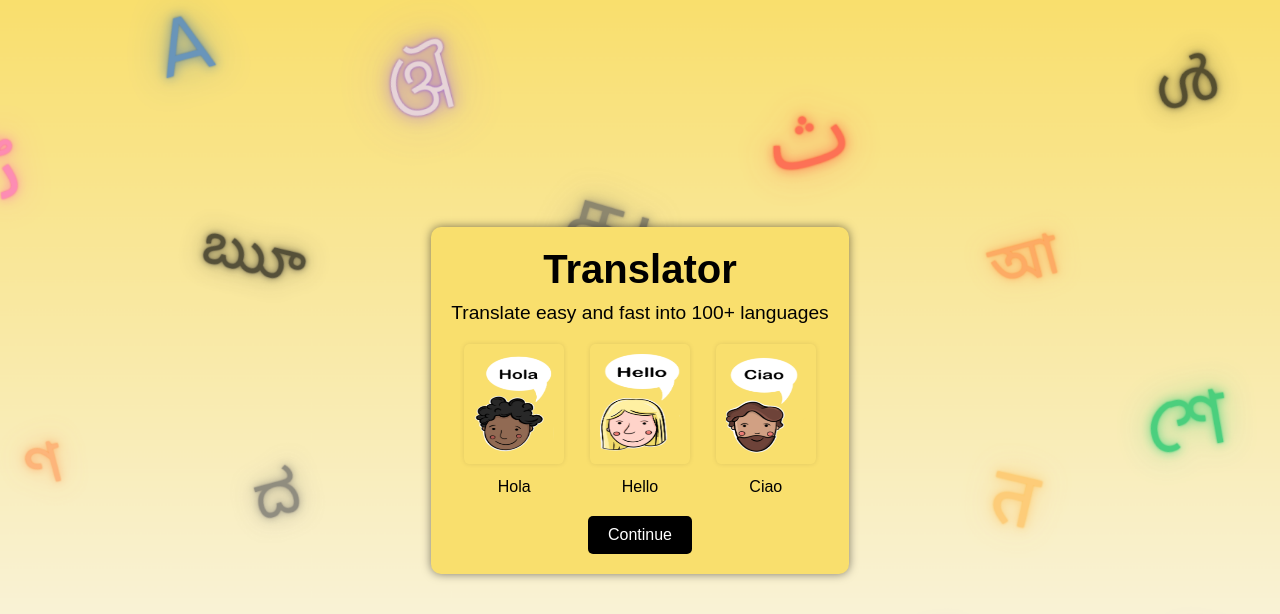
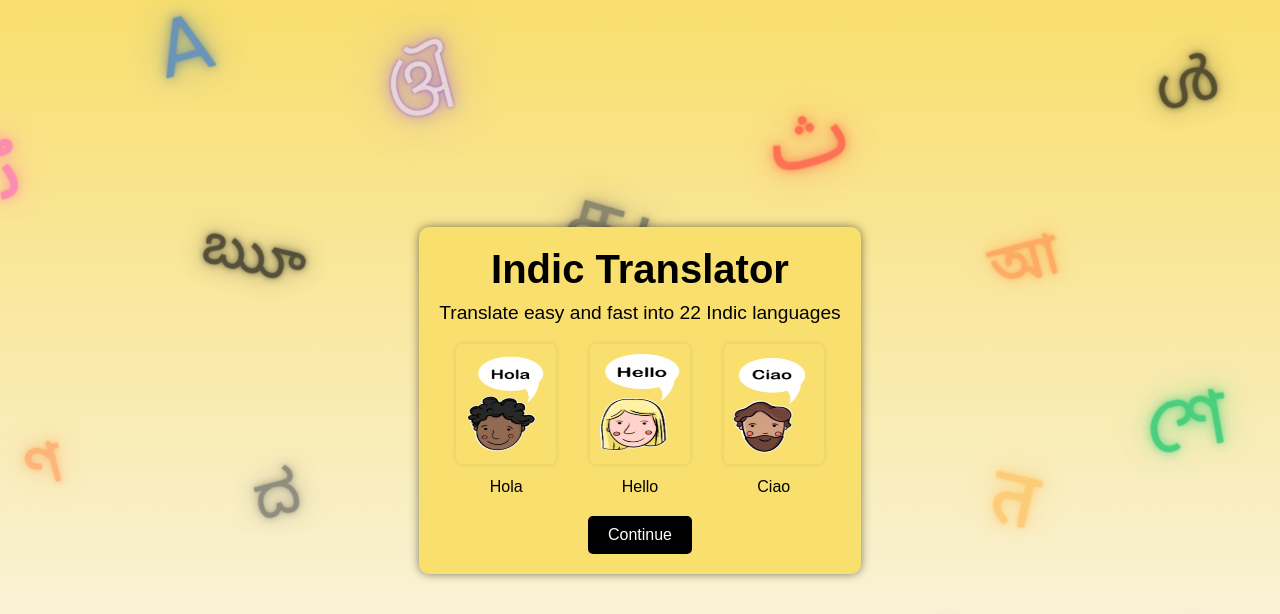
Before and after one commit to priyanshi-furiya/Indic-Translator, a Flask app: page / in a window 1280 px wide. Shown: the top 614 px of the page. Run offline with Flask 3, Linux system fonts and the light colour scheme.

Commit message:
Update page1.html

```diff
--- a/templates/page1.html
+++ b/templates/page1.html
@@ -107,8 +107,8 @@
   <body>
     <div class="container">
       <div class="content">
-        <h1>Translator</h1>
-        <p>Translate easy and fast into 100+ languages</p>
+        <h1>Indic Translator</h1>
+        <p>Translate easy and fast into 22 Indic languages</p>
         <div class="greetings">
           <div class="greeting">
             <img
```
